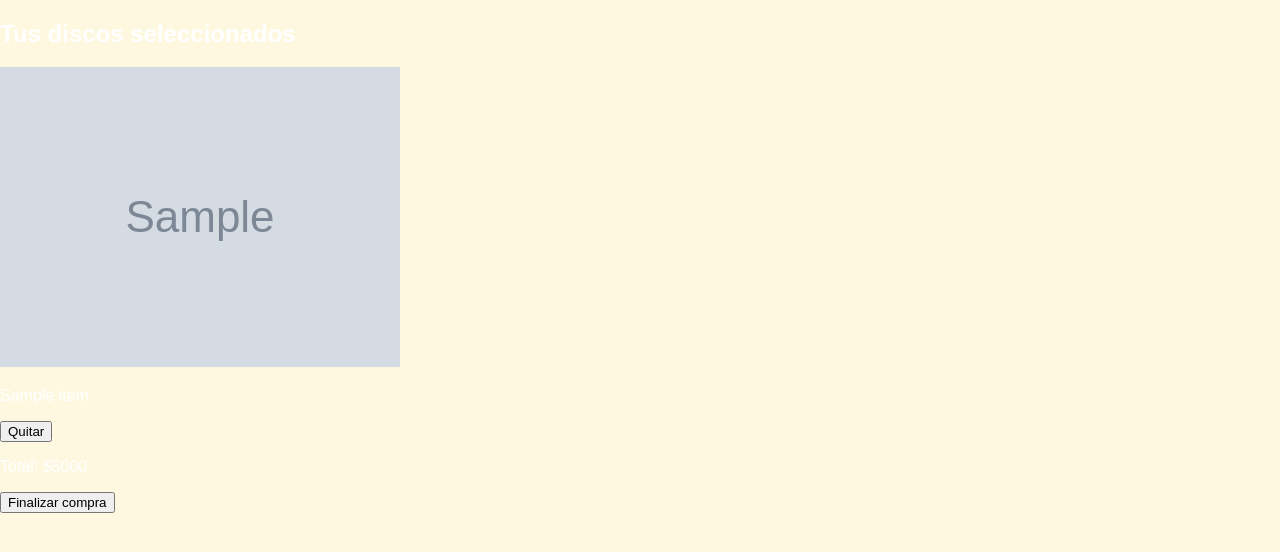
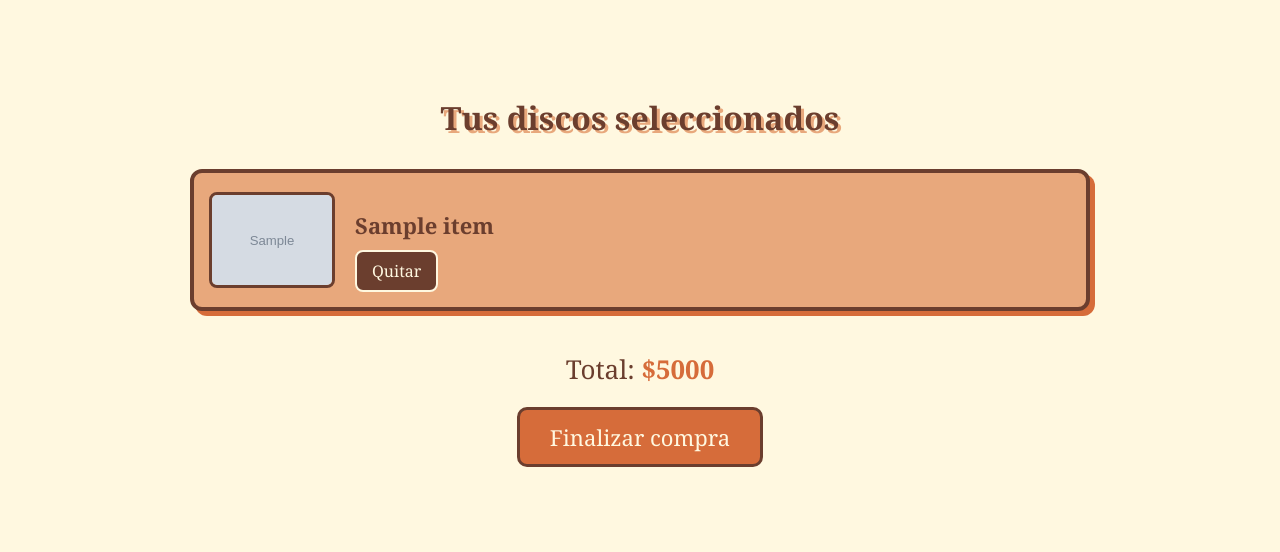
Before and after one commit to lusoardo/Disquera, a Flask app: template templates/carrito.html in a window 1280 px wide. Shown: the part 145-697 px from the top of the page. Run offline with Flask 3, Linux system fonts and the light colour scheme; the template is opened without the code that fills it: most values are stand-ins (such as "Sample title", 1, 10 or a date in 2020); grey boxes marked "Sample" are stand-in pictures.

Commit message:
Se agrego el estilo para el carrito

```diff
--- a/static/style.css
+++ b/static/style.css
@@ -162,3 +162,104 @@ body {
     line-height: 1.6;
     box-shadow: 5px 5px 0 #D66C3A;
 }
+/* ---- CARRITO ---- */
+
+.carrito-container {
+    max-width: 900px;
+    margin: 50px auto;
+    padding: 20px;
+}
+
+.carrito-title {
+    text-align: center;
+    font-size: 32px;
+    font-family: "Georgia", serif;
+    color: #6B3E2E;
+    text-shadow: 3px 3px 0 #E8A87C;
+    margin-bottom: 30px;
+}
+
+.carrito-lista {
+    display: flex;
+    flex-direction: column;
+    gap: 20px;
+}
+
+.carrito-card {
+    display: flex;
+    background: #E8A87C;
+    border: 4px solid #6B3E2E;
+    border-radius: 12px;
+    padding: 15px;
+    align-items: center;
+    box-shadow: 5px 5px 0 #D66C3A;
+}
+
+.carrito-card img {
+    width: 120px;
+    border-radius: 8px;
+    border: 3px solid #6B3E2E;
+}
+
+.carrito-info {
+    margin-left: 20px;
+}
+
+.carrito-nombre {
+    font-family: "Georgia", serif;
+    font-size: 22px;
+    font-weight: bold;
+    color: #6B3E2E;
+    margin-bottom: 10px;
+}
+
+.carrito-eliminar {
+    background: #6B3E2E;
+    color: #FFF8E0;
+    padding: 8px 15px;
+    border: 2px solid #FFF8E0;
+    border-radius: 8px;
+    font-family: "Georgia", serif;
+    font-size: 16px;
+    cursor: pointer;
+    transition: .2s;
+}
+
+.carrito-eliminar:hover {
+    background: #D66C3A;
+    transform: scale(1.05);
+}
+
+.carrito-total-box {
+    margin-top: 40px;
+    text-align: center;
+}
+
+.carrito-total {
+    font-size: 26px;
+    font-family: "Georgia", serif;
+    color: #6B3E2E;
+    margin-bottom: 20px;
+}
+
+.carrito-total span {
+    font-weight: bold;
+    color: #D66C3A;
+}
+
+.carrito-comprar {
+    background: #D66C3A;
+    color: #FFF8E0;
+    padding: 12px 30px;
+    border-radius: 10px;
+    border: 3px solid #6B3E2E;
+    font-family: "Georgia", serif;
+    font-size: 22px;
+    transition: .2s;
+    cursor: pointer;
+}
+
+.carrito-comprar:hover {
+    background: #E8A87C;
+    transform: scale(1.1);
+}
```
